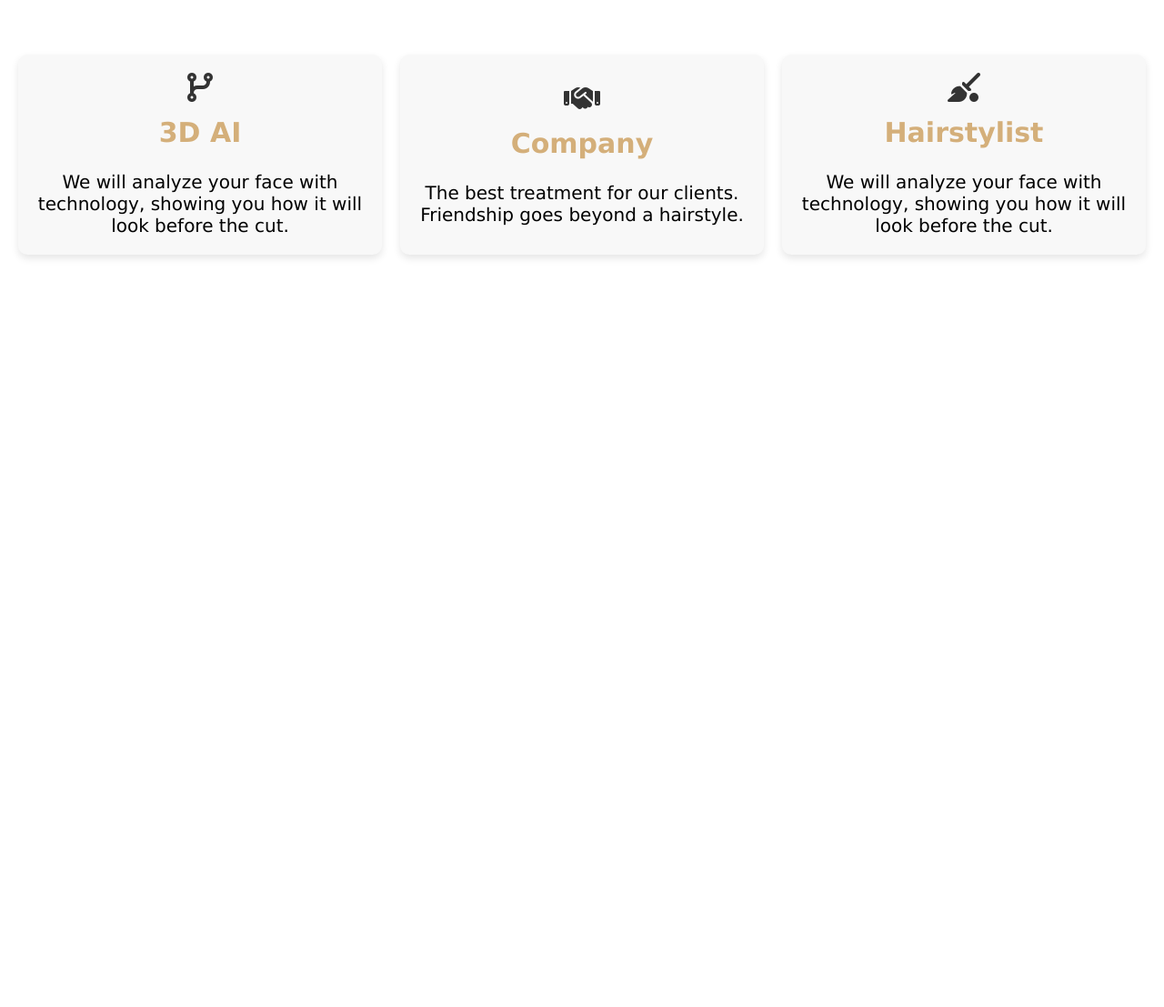
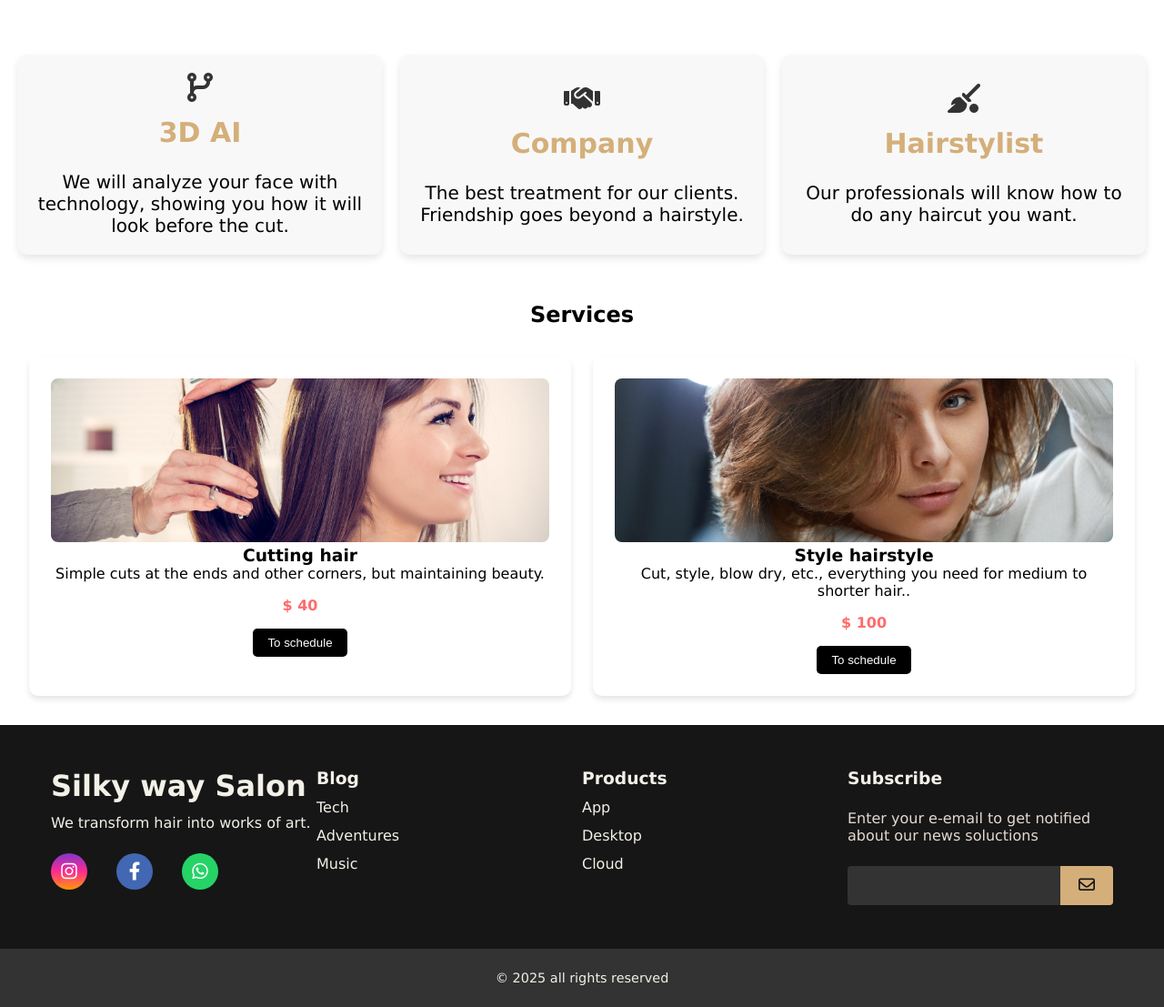
Before and after one commit to MariChristie/Silky-Way-Salon, a plain HTML site: page index.html in a window 1280 px wide. Shown: the part 820-1927 px from the top of the page at 91% size. Before the commit the page ends 1120 px from the top, so only its background shows below. Drawn offline with nearby package versions, Linux system fonts and the light colour scheme.

Commit message:
json add

```diff
--- a/css/style.css
+++ b/css/style.css
@@ -6,6 +6,7 @@
 
 body {
   overflow-x: hidden;
+  font-family:'Lucida Sans', 'Lucida Sans Regular', 'Lucida Grande', 'Lucida Sans Unicode', Geneva, Verdana, sans-serif;
 }
 
 
@@ -366,3 +367,190 @@ nav {
     max-width: 100%;
   }
 }
+
+.services-section {
+    padding: 2rem;
+    text-align: center;
+}
+
+.services-grid {
+    display: grid;
+    grid-template-columns: repeat(auto-fit, minmax(250px, 1fr));
+    gap: 1.5rem;
+    margin-top: 2rem;
+}
+
+.service-card {
+    background: #fff;
+    border-radius: 10px;
+    padding: 1.5rem;
+    box-shadow: 0 4px 6px rgba(0, 0, 0, 0.1);
+    transition: transform 0.3s;
+}
+
+.service-card:hover {
+    transform: translateY(-5px);
+}
+
+.service-card img {
+    width: 100%;
+    border-radius: 8px;
+    height: 180px;
+    object-fit: cover;
+}
+
+.price {
+    font-weight: bold;
+    color: #ff6b6b;
+    display: block;
+    margin: 1rem 0;
+}
+
+.book-button {
+    background: #000;
+    color: #fff;
+    border: none;
+    padding: 0.5rem 1rem;
+    border-radius: 5px;
+    cursor: pointer;
+}
+
+
+
+
+
+footer {
+  width: 100%;
+  color: var(--silk-ivory);
+}
+
+.footer-link {
+  text-decoration: dashed;
+}
+
+#footer_content {
+  background-color: var(--noir);
+  display: grid;
+  grid-template-columns: repeat(4, 1fr);
+  padding: 3rem 3.5rem;
+}
+
+#footer_contacts h1 {
+  margin-bottom: 0.75rem;
+}
+
+#footer_social_media {
+  display: flex;
+  gap: 2rem;
+  margin-top: 1.5rem;
+}
+
+#footer_social_media .footer-link {
+  display: flex;
+  align-items: center;
+  justify-content: center;
+  height: 2.5rem;
+  width: 2.5rem;
+  color: white;
+  border-radius: 50%;
+  transition: all 0.4s;
+}
+
+#footer_social_media .footer-link i {
+  font-size: 1.25rem;
+}
+
+#footer_social_media .footer-link:hover {
+  opacity: 0.8;
+}
+
+#instagram {
+  background: linear-gradient(#7f37c9, #ff2992, #ff9807);
+}
+
+#facebook {
+  background-color: #4267B3;
+}
+
+#whatsapp {
+  background-color: #25d366;
+}
+
+.footer-list {
+  display: flex;
+  flex-direction: column;
+  gap: 0.75rem;
+  list-style: none;
+}
+
+.footer-list .footer-link {
+  color: var(--silk-ivory);
+  transition: all 0.4s;
+}
+
+.footer-list .footer-link:hover {
+  color: #7f37c9;
+}
+
+#footer_subscribe {
+  display: flex;
+  flex-direction: column;
+  gap: 1.5rem;
+}
+
+#footer_subscribe P {
+  color: var(--grain);
+
+}
+
+#input_group {
+  display: flex;
+  align-items: center;
+  background-color: var(--main-color);
+  border-radius: 4px;
+}
+
+#input_group input {
+  all: unset;
+  padding: 0.75rem;
+  width: 100%;
+}
+
+#input_group button {
+  background-color: var(--text);
+  border: none;
+  color: var(--noir);
+  padding: 0px 1.25rem;
+  font-size: 1.125rem;
+  height: 100%;
+  border-radius: 0px 4px 4px 0px;
+  cursor: pointer;
+  transition: all 0.4s;
+}
+
+#input_group button:hover {
+  opacity: 0.8;
+}
+
+#footer_copyright {
+  display: flex;
+  justify-content: center;
+  background-color: var(--main-color);
+  font-size: 0.9rem;
+  padding: 1.5rem;
+  font-weight: 100;
+}
+
+@media screen and (max-width: 768px) {
+  #footer_content {
+    grid-template-columns: repeat(2, 1fr);
+    gap: 2rem;
+  }
+}
+
+@media screen and (max-width: 426) {
+  #footer_content {
+    grid-template-columns: repeat(2, 1fr);
+    padding: 3rem 2rem;
+  }
+}
--- a/index.html
+++ b/index.html
@@ -65,12 +65,101 @@
             <div class="container-tool">
                 <i class="fa-solid fa-broom-ball"></i>
                 <h2>Hairstylist</h2>
-                <p>We will analyze your face with <br> technology, showing you how it will look before the cut.</p>
+                <p>Our professionals will know how to do any haircut you want.</p>
             </div>
-    </div>
+        </div>
     </div>
 
+
+    <section class="services-section">
+        <h2>Services</h2>
+        <div class="services-grid" id="services-container">
+
+        </div>
+    </section>
+
+
+
+
+
+    <footer>
+        <div id="footer_content">
+            <div id="footer_contacts">
+                <h1>Silky way Salon</h1>
+                <p>We transform hair into works of art.</p>
+
+                <div id="footer_social_media">
+                    <a href="#" class="footer-link" id="instagram">
+                        <i class="fa-brands fa-instagram"></i>
+                    </a>
+
+                    <a href="#" class="footer-link" id="facebook">
+                        <i class="fa-brands fa-facebook-f"></i>
+                    </a>
+
+                    <a href="#" class="footer-link" id="whatsapp">
+                        <i class="fa-brands fa-whatsapp"></i>
+                    </a>
+
+                </div>
+
+            </div>
+
+            <ul class="footer-list">
+                <li>
+                    <h3>Blog</h3>
+                </li>
+                <li>
+                    <a href="#" class="footer-link">Tech</a>
+                </li>
+                <li>
+                    <a href="#" class="footer-link">Adventures</a>
+                </li>
+                <li>
+                    <a href="#" class="footer-link">Music</a>
+                </li>
+            </ul>
+
+            <ul class="footer-list">
+                <li>
+                    <h3>Products</h3>
+                </li>
+                <li>
+                    <a href="#" class="footer-link">App</a>
+                </li>
+                <li>
+                    <a href="#" class="footer-link">Desktop</a>
+                </li>
+                <li>
+                    <a href="#" class="footer-link">Cloud</a>
+                </li>
+            </ul>
+
+            <div id="footer_subscribe">
+                <h3>Subscribe</h3>
+
+                <p>Enter your e-email to get notified about our news soluctions</p>
+
+
+                <div id="input_group">
+                    <input type="email" id="email">
+                    <button>
+                        <i class="fa-regular fa-envelope"></i>
+                    </button>
+                </div>
+            </div>
+        </div>
+
+            <div id="footer_copyright">
+                &#169
+                2025 all rights reserved
+            </div>
+    </footer>
+
+
     <script src="/js/mobile-navbar.js"></script>
+    <script src="/js/script.js"></script>
+
 
 </body>
 </html>
--- /dev/null
+++ b/js/script.js
@@ -0,0 +1,18 @@
+
+    fetch('js/services.js')
+        .then(response => response.json())
+        .then(services => {
+            const container = document.getElementById('services-container');
+            services.forEach(service => {
+                container.innerHTML += `
+                    <div class="service-card">
+                        <img src="${service.image}" alt="${service.name}">
+                        <h3>${service.name}</h3>
+                        <p>${service.description}</p>
+                        <span class="price">${service.price}</span>
+                        <button class="book-button">To schedule</button>
+                    </div>
+                `;
+            });
+        })
+        .catch(error => console.error('Erro ao carregar serviços:', error));
--- /dev/null
+++ b/js/services.js
@@ -0,0 +1,14 @@
+[
+    {
+        "name": "Cutting hair",
+        "description": "Simple cuts at the ends and other corners, but maintaining beauty.",
+        "price": "$ 40",
+        "image": "img/cut.jpg"
+    },
+    {
+        "name": "Style hairstyle",
+        "description": "Cut, style, blow dry, etc., everything you need for medium to shorter hair..",
+        "price": "$ 100",
+        "image": "img/style.jpg"
+    }
+]
```
Also changed, not shown: img/cut.jpg (added), img/style.jpg (added).
